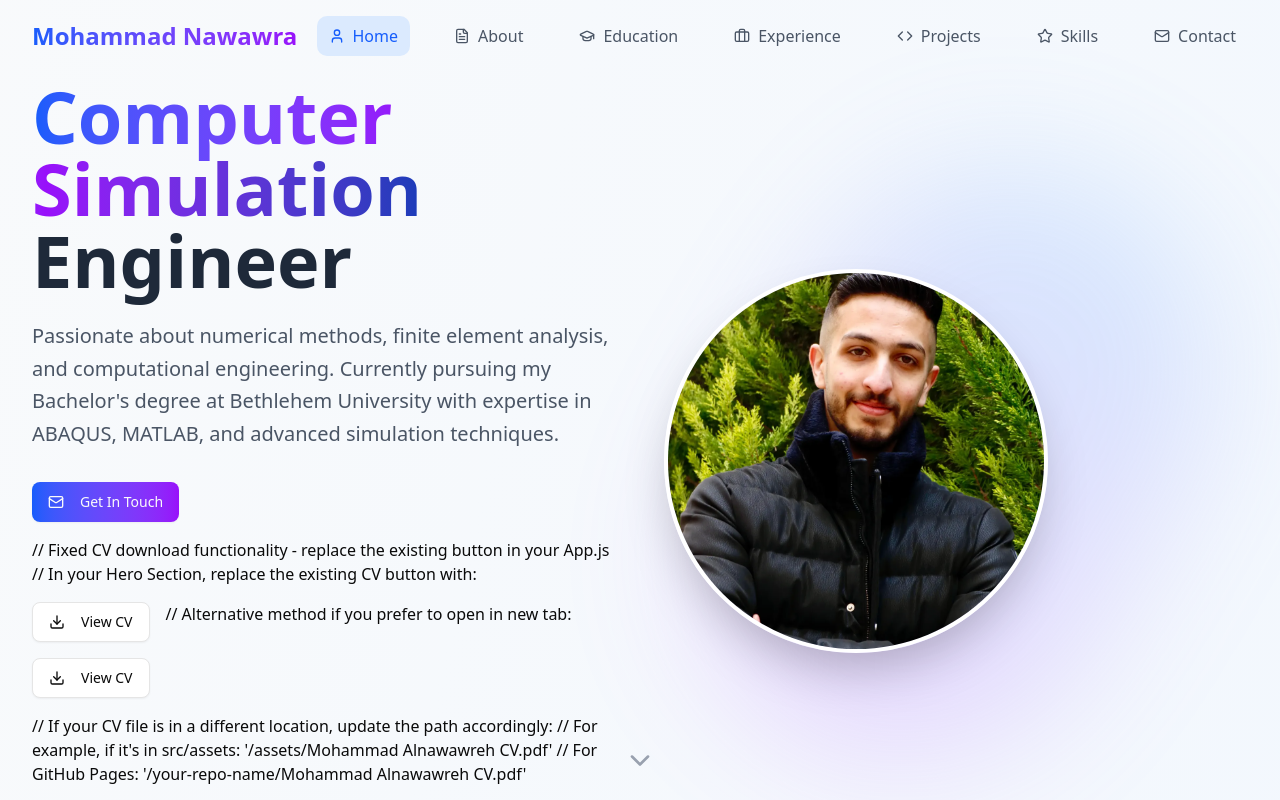
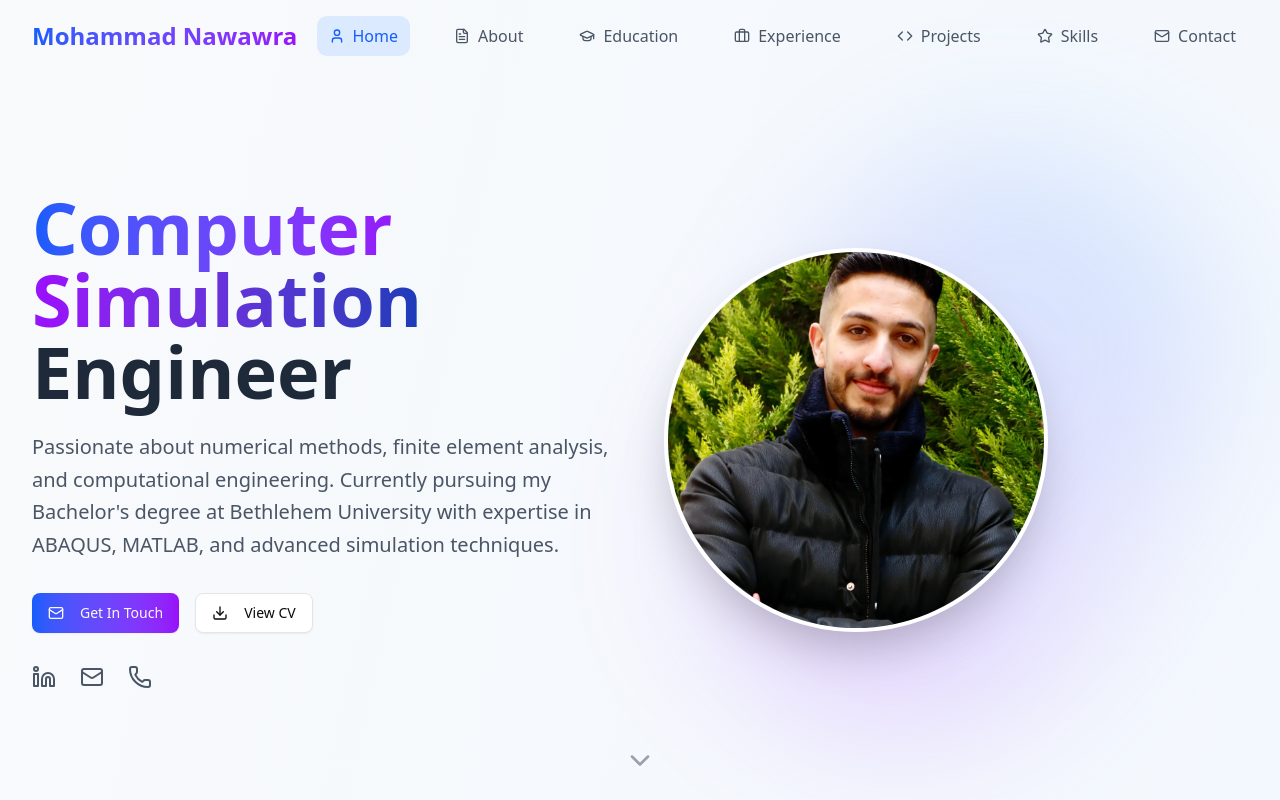
Before and after one commit to MohammadNawawra2003/Mohammad_Portfolio, a React (Vite) app: page / in a window 1280 px wide. Shown: the top 800 px of the page. Built offline with nearby package versions, Linux system fonts and the light colour scheme.

Commit message:
Update App.jsx

```diff
--- a/src/App.jsx
+++ b/src/App.jsx
@@ -285,44 +285,16 @@ function App() {
                   <Mail className="mr-2" size={20} />
                   Get In Touch
                 </Button>
-                // Fixed CV download functionality - replace the existing button in your App.js
-
-// In your Hero Section, replace the existing CV button with:
                 <Button
  variant="outline"
  size="lg"
  onClick={() => {
-    // Create a link element to download the CV
-    const link = document.createElement('a');
-    // Use the correct path - assuming your CV is in the public folder
-    link.href = '/Mohammad Alnawawreh CV.pdf';
-    // Set the download attribute with the desired filename (without underscores)
-    link.download = 'Mohammad Alnawawreh CV.pdf';
-    // Append to body, click, and remove
-    document.body.appendChild(link);
-    link.click();
-    document.body.removeChild(link);
+   window.open('https://github.com/MohammadNawawra2003/mohammad-portfolio/blob/main/public/Mohammad%20Alnawawreh%20CV.pdf', '_blank');
  }}
 >
 <Download className="mr-2" size={20} />
 View CV
 </Button>
-
-// Alternative method if you prefer to open in new tab:
-<Button
-  variant="outline"
-  size="lg"
-  onClick={() => {
-    window.open('/Mohammad Alnawawreh CV.pdf', '_blank');
-  }}
->
-  <Download className="mr-2" size={20} />
-  View CV
-</Button>
-
-// If your CV file is in a different location, update the path accordingly:
-// For example, if it's in src/assets: '/assets/Mohammad Alnawawreh CV.pdf'
-// For GitHub Pages: '/your-repo-name/Mohammad Alnawawreh CV.pdf'
               </motion.div>
 
               <motion.div
```
Lines whose indentation alone changed are shown as unchanged.
